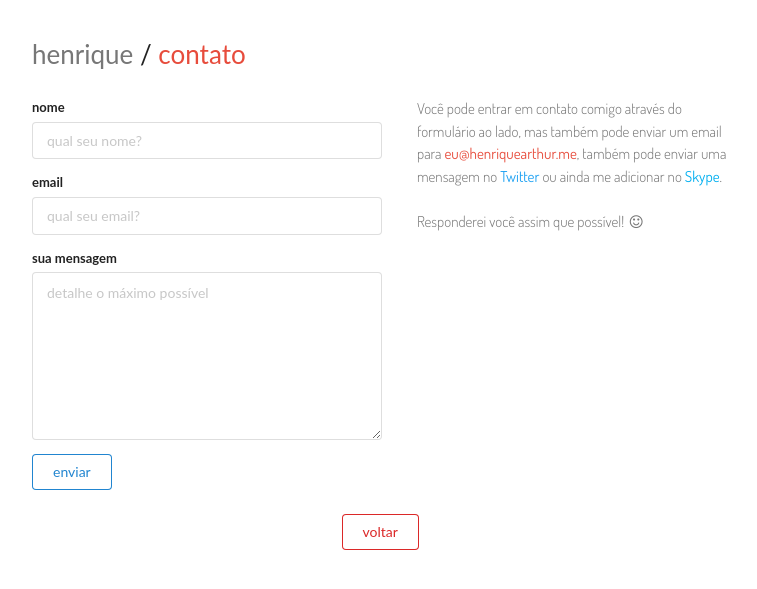
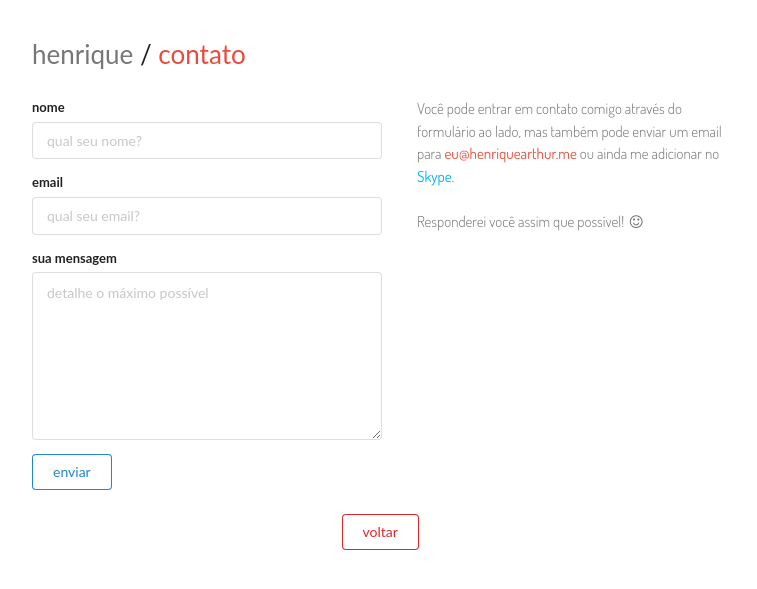
Before and after one commit to henriquearthur/henriquearthur.github.io.old, a website: page index.html in a window 1280 px wide. Both pictures are taken after a click on the button "entre em contato". Shown: the part 93-682 px from the top of the page, without its empty margins (258-1015 px from the left). Drawn offline with Linux system fonts and the light colour scheme; a web font is replaced by a local one.

Commit message:
Removing twitter links temporarily

```diff
--- a/index.html
+++ b/index.html
@@ -52,7 +52,6 @@
 
 			<div class="social">
 				<a href="http://www.github.com/henriquearthur" target="_blank" class="github" data-inverted data-tooltip="acompanhe meu trabalho no GitHub - @henriquearthur" data-position="top right"><i class="github alternate icon"></i></a>
-				<a href="http://www.twitter.com/hnrqq" target="_blank" class="twitter" data-inverted data-tooltip="siga-me no twitter - @hnrqq" data-position="top center"><i class="twitter icon"></i></a>
 				<a href="skype:hnrq.art?add" target="_blank" class="skype" data-inverted data-tooltip="fale comigo no Skype - @hnrq.art" data-position="top center"><i class="skype icon"></i></a>
 				<a href="http://www.medium.com/@hnrq" target="_blank" class="medium" data-inverted data-tooltip="fique por dentro do que eu escrevo e acompanho no Medium - @hnrq" data-position="top left"><i class="medium icon"></i></a>
 			</div>
@@ -100,7 +99,7 @@
 			</div>
 
 			<div class="contact-text">
-				Você pode entrar em contato comigo através do formulário ao lado, mas também pode enviar um email para <a href="mailto:eu@henriquearthur.me" class="mail">eu@henriquearthur.me</a>, também pode enviar uma mensagem no <a href="http://www.twitter.com/@hnrqq" class="twitter">Twitter</a> ou ainda me adicionar no <a href="skype:hnrq.art?add" class="skype">Skype</a>.
+				Você pode entrar em contato comigo através do formulário ao lado, mas também pode enviar um email para <a href="mailto:eu@henriquearthur.me" class="mail">eu@henriquearthur.me</a> ou ainda me adicionar no <a href="skype:hnrq.art?add" class="skype">Skype</a>.
 				<br><br>
 				Responderei você assim que possível! <i class="smile icon"></i>
 			</div>
```
